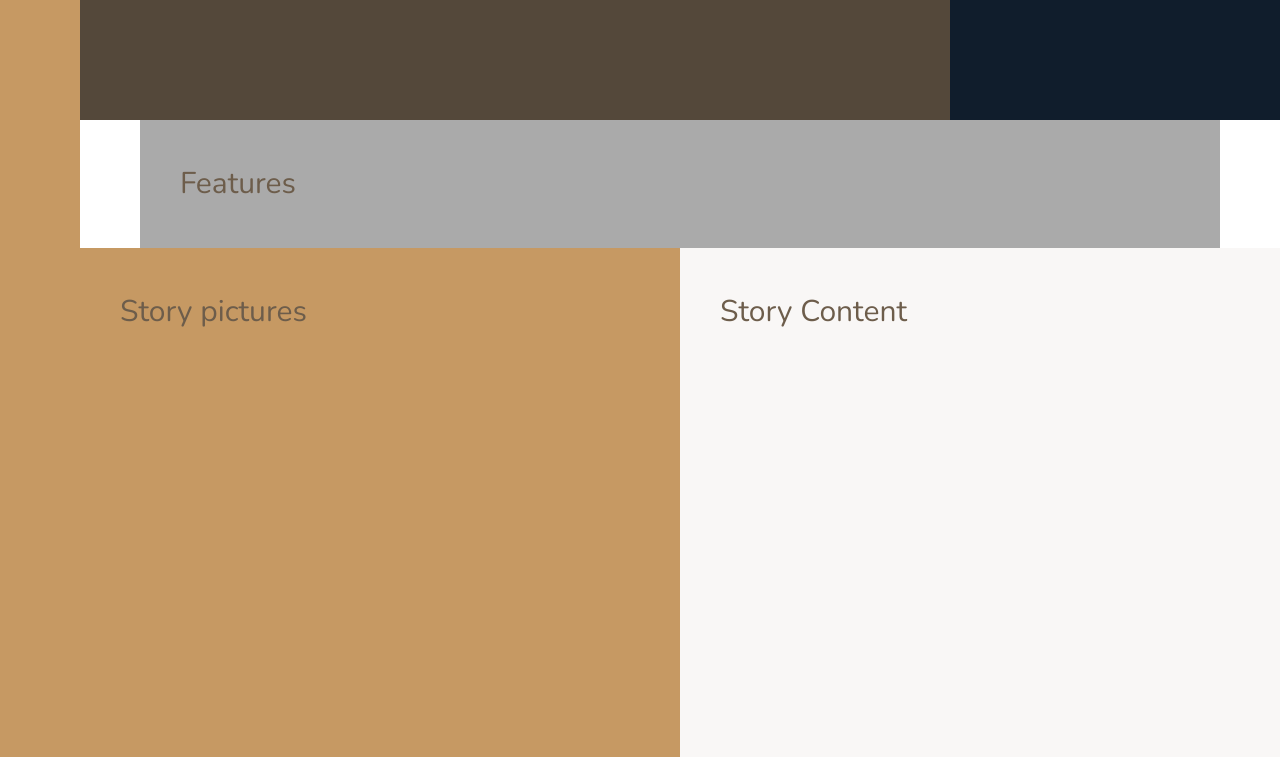
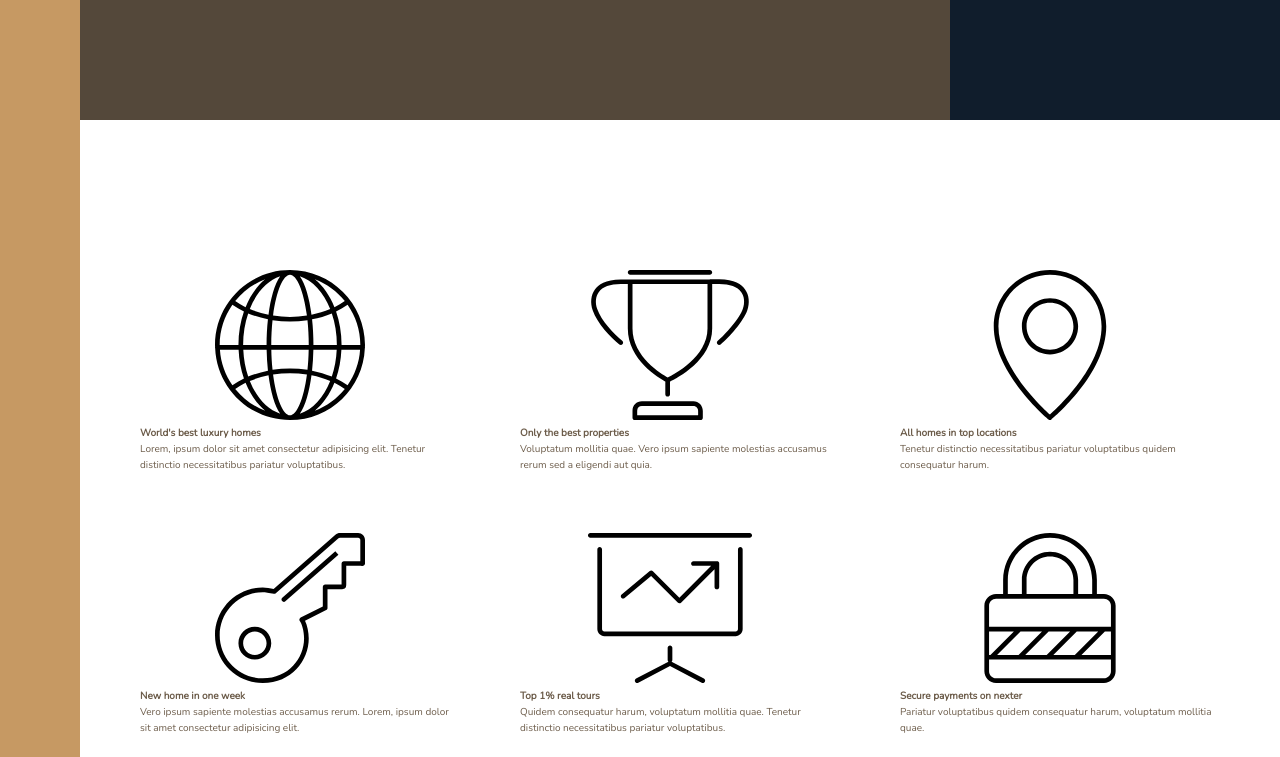
Before and after one commit to koh1project/sass-nexter, a website: page index.html in a window 1280 px wide. Shown: the part 520-1277 px from the top of the page. Drawn offline with nearby package versions, Linux system fonts and the light colour scheme; files that its build step writes are made by us from their sources.

Commit message:
Add feature texts

```diff
--- a/index.html
+++ b/index.html
@@ -26,7 +26,55 @@
   </div>
 
   <section class="features">
-    Features
+    <!--.feature{feature  $}*6-->
+    <div class="feature">
+      <svg class="feature__icon">
+        <use xlink:href="img/sprite.svg#icon-global"></use>
+      </svg>
+      <h4 class="heading-4">World's best luxury homes</h4>
+      <p class="feature__text">Lorem, ipsum dolor sit amet consectetur adipisicing elit. Tenetur distinctio necessitatibus pariatur voluptatibus.
+      </p>
+    </div>
+    <div class="feature">
+      <svg class="feature__icon">
+        <use xlink:href="img/sprite.svg#icon-trophy"></use>
+      </svg>
+      <h4 class="heading-4">Only the best properties</h4>
+      <p class="feature__text">Voluptatum mollitia quae. Vero ipsum sapiente molestias accusamus rerum sed a eligendi aut quia.
+      </p>
+    </div>
+    <div class="feature">
+      <svg class="feature__icon">
+        <use xlink:href="img/sprite.svg#icon-map-pin"></use>
+      </svg>
+      <h4 class="heading-4">All homes in top locations</h4>
+      <p class="feature__text">Tenetur distinctio necessitatibus pariatur voluptatibus quidem consequatur harum.</p>
+    </div>
+    <div class="feature">
+      <svg class="feature__icon">
+        <use xlink:href="img/sprite.svg#icon-key"></use>
+      </svg>
+      <h4 class="heading-4">New home in one week</h4>
+      <p class="feature__text">Vero ipsum sapiente molestias accusamus rerum. Lorem, ipsum dolor sit amet consectetur adipisicing elit.
+      </p>
+    </div>
+    <div class="feature">
+      <svg class="feature__icon">
+        <use xlink:href="img/sprite.svg#icon-presentation"></use>
+      </svg>
+      <h4 class="heading-4">Top 1% real tours</h4>
+      <p class="feature__text">Quidem consequatur harum, voluptatum mollitia quae. Tenetur distinctio necessitatibus pariatur voluptatibus.
+      </p>
+    </div>
+    <div class="feature">
+      <svg class="feature__icon">
+        <use xlink:href="img/sprite.svg#icon-lock"></use>
+      </svg>
+      <h4 class="heading-4">Secure payments on nexter</h4>
+      <p class="feature__text">Pariatur voluptatibus quidem consequatur harum, voluptatum mollitia quae.
+      </p>
+    </div>
+
   </section>
 
   <div class="story__pictures">
--- a/sass/_base.scss
+++ b/sass/_base.scss
@@ -40,9 +40,5 @@ body {
   grid-template-rows: 80vh min-content 40vw repeat(3, min-content);
   grid-template-columns: [sidebar-start]8rem [sidebar-end full-start] minmax(6rem, 1fr) [center-start] repeat(8, [col-start] minmax(min-content, 14rem) [col-end]) [center-end]  minmax(6rem, 1fr) [full-end];
 
-  & > * {
-    padding: 40px;
-    font-size: 3rem;
-  }
 
 }
--- a/sass/_features.scss
+++ b/sass/_features.scss
@@ -1,4 +1,12 @@
 .features {
-  background-color: $color-grey-light-2;
   grid-column: center-start / center-end;
+
+
+  margin: 15rem 0;
+
+
+
+  display: grid;
+  grid-template-columns: repeat(3, 1fr);
+  grid-gap: 6rem;
 }
```
